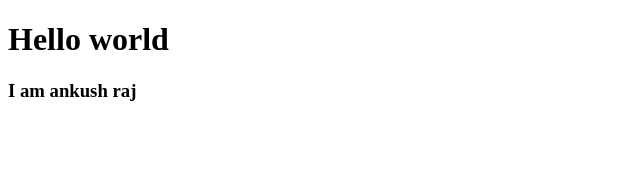
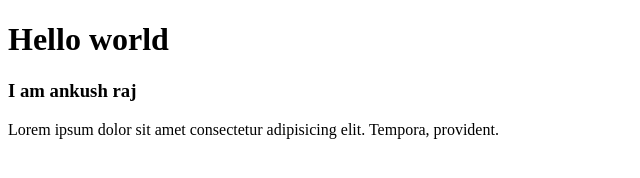
Before and after one commit to Mr-Ankushh/MyProject, a plain HTML site: page index.html in a window 1280 px wide. Shown: the whole page, without its empty margins (0-640 px from the left). Drawn offline with Linux system fonts and the light colour scheme.

Commit message:
index file 1.1

```diff
--- a/index.html
+++ b/index.html
@@ -8,5 +8,6 @@
 <body>
     <H1>Hello world</H1>
     <h3>I am ankush raj</h3>
+    <p>Lorem ipsum dolor sit amet consectetur adipisicing elit. Tempora, provident.</p>
 </body>
 </html>
```
